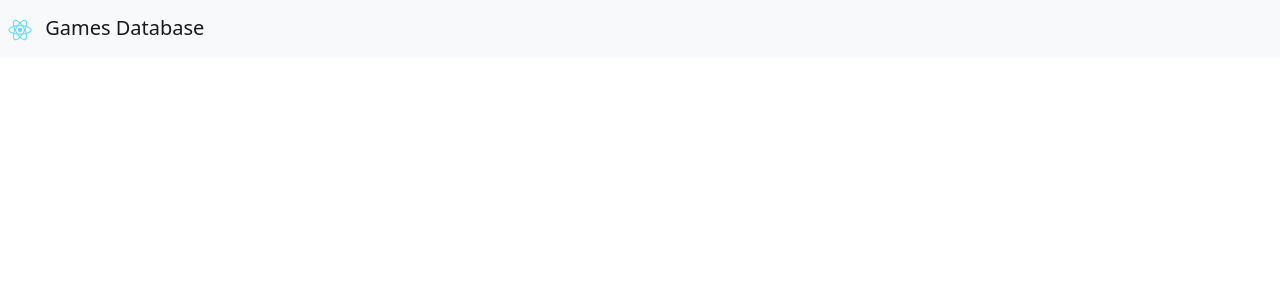
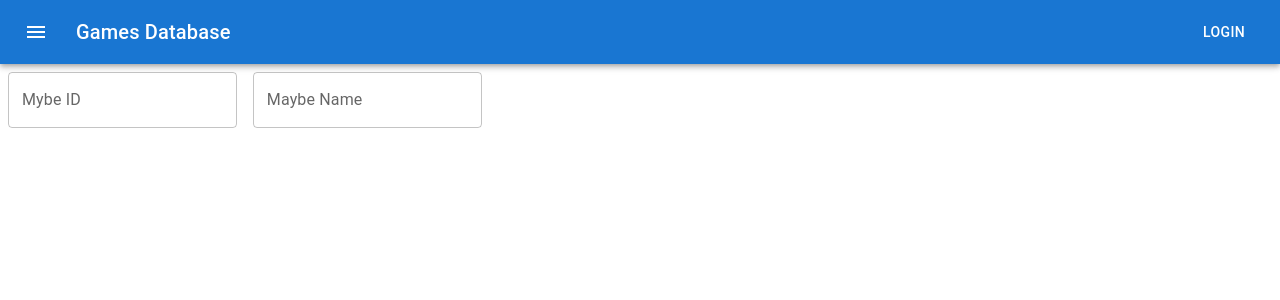
Before and after one commit to TyEngle/FullStack-FrontEnd, a React (Create React App) app in the folder React-App-final/: page / in a window 1280 px wide. Shown: the top 300 px of the page. Built offline with nearby package versions, Linux system fonts and the light colour scheme.

Commit message:
First steps
First steps in following the youtube tutorial link--added some forms and a top bar

```diff
--- a/React-App-final/package.json
+++ b/React-App-final/package.json
@@ -3,6 +3,10 @@
   "version": "0.1.0",
   "private": true,
   "dependencies": {
+    "@emotion/react": "^11.10.5",
+    "@emotion/styled": "^11.10.5",
+    "@mui/icons-material": "^5.11.0",
+    "@mui/material": "^5.11.0",
     "@testing-library/jest-dom": "^5.16.5",
     "@testing-library/react": "^13.4.0",
     "@testing-library/user-event": "^13.5.0",
--- a/React-App-final/src/App.js
+++ b/React-App-final/src/App.js
@@ -1,19 +1,16 @@
 import React, { Component } from "react";
 import "bootstrap/dist/css/bootstrap.min.css";
 import logo from "./logo.svg";
+import Appbar from "./components/Appbar";
+import Games from "./components/Games";
 
-class App extends Component {
-  render() {
-    return (
-      <div className="App">
-        <nav class="navbar navbar-light bg-light">
-          <a class="navbar-brand" href="./">
-            <img src={logo} alt="logo" width="40" /> Games Database
-          </a>
-        </nav>
-      </div>
-    );
-  }
+function App() {
+  return (
+    <div className="App">
+      <Appbar />
+      <Games />
+    </div>
+  );
 }
 
 export default App;
--- /dev/null
+++ b/React-App-final/src/components/Appbar.js
@@ -0,0 +1,32 @@
+import * as React from "react";
+import AppBar from "@mui/material/AppBar";
+import Box from "@mui/material/Box";
+import Toolbar from "@mui/material/Toolbar";
+import Typography from "@mui/material/Typography";
+import Button from "@mui/material/Button";
+import IconButton from "@mui/material/IconButton";
+import MenuIcon from "@mui/icons-material/Menu";
+
+export default function Appbar() {
+  return (
+    <Box sx={{ flexGrow: 1 }}>
+      <AppBar position="static">
+        <Toolbar>
+          <IconButton
+            size="large"
+            edge="start"
+            color="inherit"
+            aria-label="menu"
+            sx={{ mr: 2 }}
+          >
+            <MenuIcon />
+          </IconButton>
+          <Typography variant="h6" component="div" sx={{ flexGrow: 1 }}>
+            Games Database
+          </Typography>
+          <Button color="inherit">Login</Button>
+        </Toolbar>
+      </AppBar>
+    </Box>
+  );
+}
--- /dev/null
+++ b/React-App-final/src/components/Games.js
@@ -0,0 +1,19 @@
+import * as React from "react";
+import Box from "@mui/material/Box";
+import TextField from "@mui/material/TextField";
+
+export default function Games() {
+  return (
+    <Box
+      component="form"
+      sx={{
+        "& > :not(style)": { m: 1, width: "25ch" },
+      }}
+      noValidate
+      autoComplete="off"
+    >
+      <TextField id="outlined-basic" label="Mybe ID" variant="outlined" />
+      <TextField id="outlined-basic" label="Maybe Name" variant="outlined" />
+    </Box>
+  );
+}
```
Also changed, not shown: 1 other file (tests, documents, lock files or other folders).
